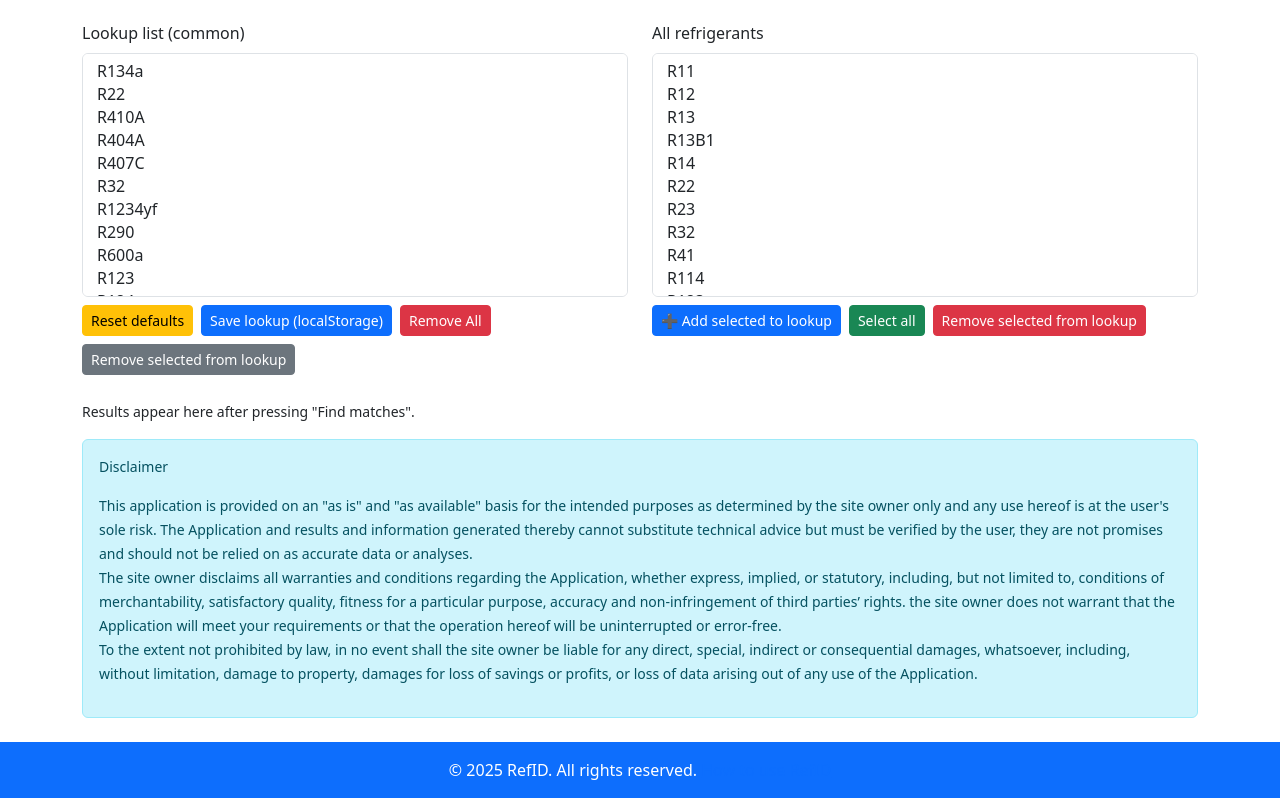
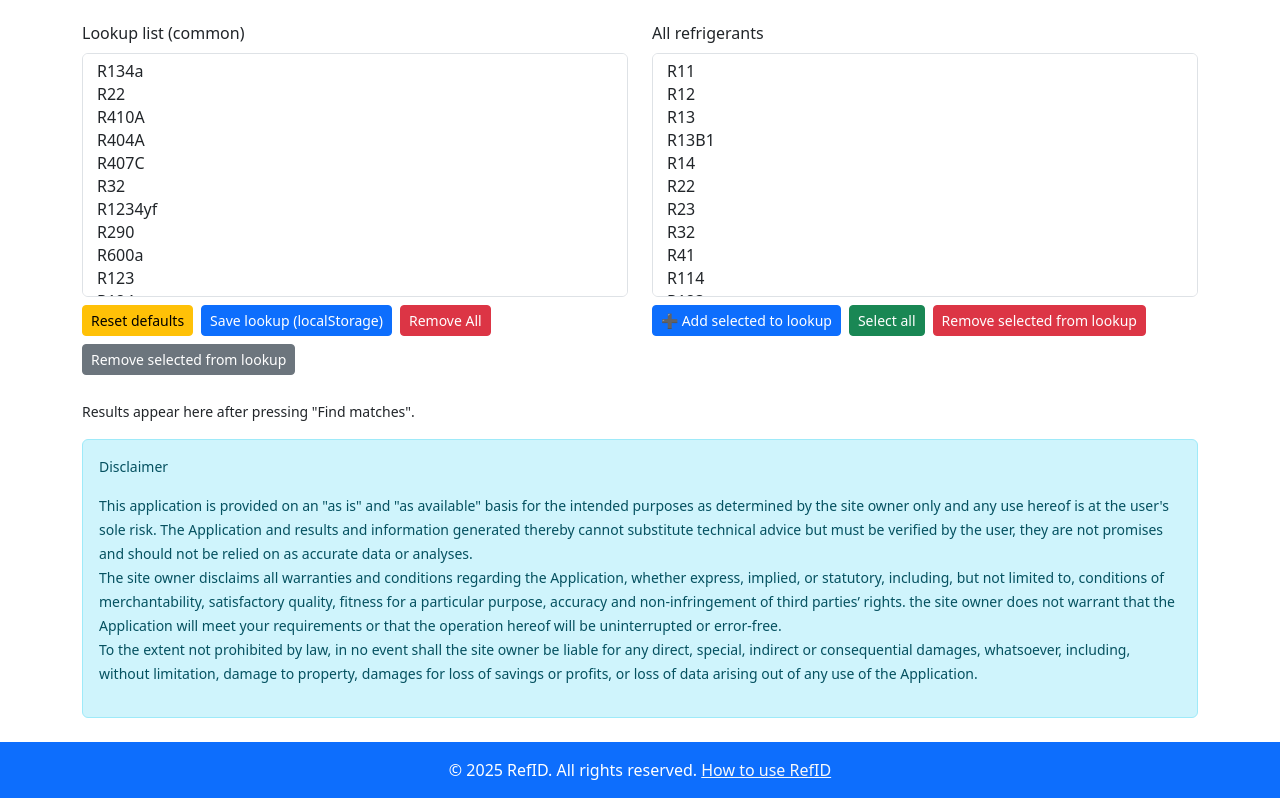
Before and after one commit to oliemery311/RefID, a plain HTML site: page refid/index.html in a window 1280 px wide. Shown: the part 389-1187 px from the top of the page. Drawn offline with nearby package versions, Linux system fonts and the light colour scheme; no server answers.

Commit message:
Update index.html make link light

```diff
--- a/refid/index.html
+++ b/refid/index.html
@@ -174,7 +174,7 @@
   </main>
 
   <footer class="bg-primary text-white text-center py-3 mt-4">
-    © 2025 RefID. All rights reserved. <a href="https://github.com/oliemery311/refid#readme" target="_blank" > How to use RefID </a>
+    © 2025 RefID. All rights reserved. <a href="https://github.com/oliemery311/refid#readme" class="link-light" target="_blank" > How to use RefID </a>
   </footer>
 
   <!-- Bootstrap JS -->
```
